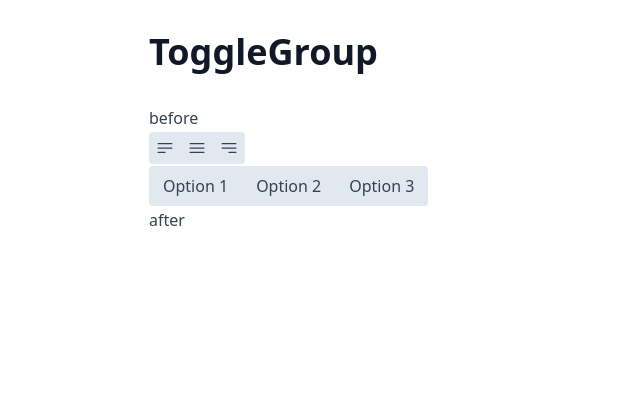
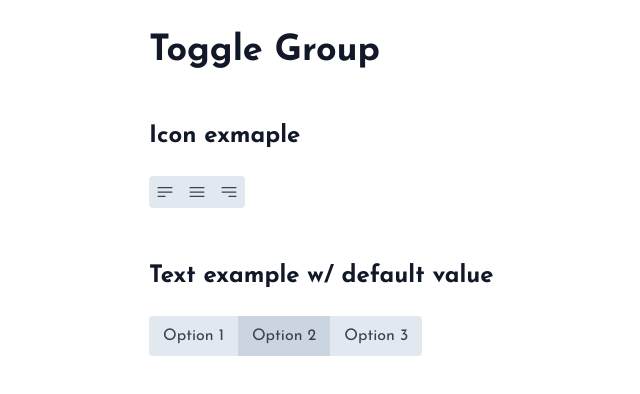
Before and after one commit to joshuawootonn/react-components-from-scratch, a Next.js app: page /toggle-group in a window 1280 px wide. Shown: the top 394 px of the page, without its empty margins (11-651 px from the left). Built offline with nearby package versions, Linux system fonts and the light colour scheme.

Commit message:
feat: roving tabindex and toggle-group components

```diff
--- /dev/null
+++ b/components/roving-tabindex.tsx
@@ -0,0 +1,148 @@
+import isHotkey from 'is-hotkey'
+import {
+    createContext,
+    ReactNode,
+    useCallback,
+    useContext,
+    useRef,
+    useState,
+    FocusEvent,
+    KeyboardEvent,
+    ComponentPropsWithoutRef,
+} from 'react'
+
+type RovingTabindexItem = {
+    id: string
+    element: HTMLElement
+}
+
+function wrapArray<T>(array: T[], startIndex: number) {
+    return array.map((_, index) => array[(startIndex + index) % array.length])
+}
+
+function focusFirst(candidates: HTMLElement[]) {
+    const previousFocus = document.activeElement
+    while (document.activeElement === previousFocus && candidates.length > 0) {
+        candidates.shift()?.focus()
+    }
+}
+
+const RovingTabindexContext = createContext<{
+    currentRovingTabindexValue: string | null
+    focus: (id: string) => void
+    onShiftTab: () => void
+    getOrderedItems: () => RovingTabindexItem[]
+}>({
+    currentRovingTabindexValue: null,
+    focus: () => {},
+    onShiftTab: () => {},
+    getOrderedItems: () => [],
+})
+
+type RovingTabindexRootBaseProps = {
+    children: ReactNode | ReactNode[]
+    active: string | null
+    elementsById: Map<string, HTMLElement>
+}
+
+type RovingTabindexRootProps = RovingTabindexRootBaseProps &
+    Omit<ComponentPropsWithoutRef<'div'>, keyof RovingTabindexRootBaseProps>
+
+export function RovingTabindexRoot({
+    children,
+    active,
+    elementsById,
+    ...props
+}: RovingTabindexRootProps) {
+    const [isShiftTabbing, setIsShiftTabbing] = useState(false)
+    const [currentRovingTabindexValue, setCurrentRovingTabindexValue] = useState<string | null>(
+        null,
+    )
+    const wrapperRef = useRef<HTMLDivElement | null>(null)
+
+    const getOrderedItems = useCallback(() => {
+        if (!wrapperRef.current || !elementsById) return []
+        const domElements = Array.from(
+            wrapperRef.current.querySelectorAll('[data-roving-tabindex-item]'),
+        )
+
+        return Array.from(elementsById)
+            .sort((a, b) => domElements.indexOf(a[1]) - domElements.indexOf(b[1]))
+            .map(([id, element]) => ({ id, element }))
+    }, [elementsById])
+
+    return (
+        <RovingTabindexContext.Provider
+            value={{
+                focus: function (id: string) {
+                    setCurrentRovingTabindexValue(id)
+                },
+                onShiftTab: function () {
+                    setIsShiftTabbing(true)
+                },
+                currentRovingTabindexValue,
+                getOrderedItems,
+            }}
+        >
+            <div
+                tabIndex={isShiftTabbing ? -1 : 0}
+                onFocus={e => {
+                    if (isShiftTabbing) return
+                    const orderedItems = getOrderedItems()
+                    if (orderedItems.length === 0) return
+
+                    const candidates = [
+                        elementsById.get(currentRovingTabindexValue ?? ''),
+                        elementsById.get(active ?? ''),
+                        ...orderedItems.map(i => i.element),
+                    ].filter((element): element is HTMLElement => element != null)
+
+                    focusFirst(candidates)
+                }}
+                onBlur={() => setIsShiftTabbing(false)}
+                ref={wrapperRef}
+                {...props}
+            >
+                {children}
+            </div>
+        </RovingTabindexContext.Provider>
+    )
+}
+
+export const useRovingTabindex = function (id: string) {
+    const { currentRovingTabindexValue, focus, onShiftTab, getOrderedItems } =
+        useContext(RovingTabindexContext)
+    return {
+        currentRovingTabindexValue,
+        onKeyDown: (e: KeyboardEvent) => {
+            if (isHotkey('shift+tab', e)) {
+                onShiftTab()
+                return
+            }
+
+            const orderedItems = getOrderedItems()
+            if (orderedItems.length === 0) return
+
+            if (isHotkey('down', e) || isHotkey('right', e)) {
+                const currIndex = orderedItems.findIndex(item => item.id === id)
+                const candidates = wrapArray(orderedItems, currIndex + 1).map(item => item.element)
+                focusFirst(candidates)
+            } else if (isHotkey('up', e) || isHotkey('left', e)) {
+                const currIndex = orderedItems.findIndex(item => item.id === id)
+                const candidates = wrapArray(orderedItems.reverse(), currIndex + 1).map(
+                    item => item.element,
+                )
+                focusFirst(candidates)
+            } else if (isHotkey('home', e)) {
+                focusFirst(orderedItems.map(item => item.element))
+            } else if (isHotkey('end', e)) {
+                focusFirst(orderedItems.map(item => item.element).reverse())
+            }
+        },
+        onFocus: (e: FocusEvent) => {
+            e.stopPropagation()
+            focus(id)
+        },
+        ['data-roving-tabindex-item']: true,
+    }
+}
--- a/components/toggle-group.tsx
+++ b/components/toggle-group.tsx
@@ -2,189 +2,121 @@ import clsx from 'clsx'
 import isHotkey from 'is-hotkey'
 import {
     createContext,
-    SetStateAction,
-    Dispatch,
     ReactNode,
     useContext,
     useMemo,
     useState,
-    useId,
-    FocusEvent,
     KeyboardEvent,
     MouseEvent,
-    useRef,
-    useCallback,
+    ComponentPropsWithoutRef,
 } from 'react'
 
+import { RovingTabindexRoot, useRovingTabindex } from './roving-tabindex'
+
 const ToggleGroupContext = createContext<{
-    selectedId: string | null
-    focusedId: string | null
-    select: Dispatch<SetStateAction<string | null>>
-    focus: Dispatch<SetStateAction<string | null>>
-    onShiftTab: () => void
+    value: string | null
+    onChange: (value: string) => void
     registerNode: (id: string, element: HTMLElement) => void
     deregisterNode: (id: string) => void
-    getToggleItems: () => { id: string; element: HTMLElement }[]
 }>({
-    selectedId: null,
-    focusedId: null,
-    select: () => {},
-    focus: () => {},
-    onShiftTab: () => {},
+    value: null,
+    onChange: () => {},
     registerNode: () => {},
     deregisterNode: () => {},
-    getToggleItems: () => [],
 })
 
-type ToggleGroupProps = {
+type ToggleGroupBaseProps = {
     children: ReactNode | ReactNode[]
+    value: string | null
+    onChange: (value: string) => void
 }
 
-export function ToggleGroup({ children }: ToggleGroupProps) {
-    const [selectedId, select] = useState<string | null>(null)
-    const [focusedId, focus] = useState<string | null>(null)
-    const elements = useRef<Map<string, HTMLElement>>(new Map())
-    const wrapperRef = useRef<HTMLDivElement | null>(null)
-    const [isShiftTabbing, setIsShiftTabbing] = useState(false)
+type ToggleGroupProps = ToggleGroupBaseProps &
+    Omit<ComponentPropsWithoutRef<'div'>, keyof ToggleGroupBaseProps>
 
-    const getToggleItems = useCallback(() => {
-        if (!wrapperRef.current || !elements.current) return []
-        const domElements = Array.from(wrapperRef.current.querySelectorAll('[data-toggle-group]'))
+export function ToggleGroup({ value, onChange, children, ...props }: ToggleGroupProps) {
+    const [elements] = useState<Map<string, HTMLElement>>(new Map())
 
-        return Array.from(elements.current)
-            .sort((a, b) => domElements.indexOf(a[1]) - domElements.indexOf(b[1]))
-            .map(([id, element]) => ({ id, element }))
-    }, [wrapperRef, elements])
-
-    const value = useMemo(
+    const providerValue = useMemo(
         () => ({
-            focusedId,
-            focus,
-            selectedId,
-            select,
-            onShiftTab: function () {
-                setIsShiftTabbing(true)
-            },
+            value,
+            onChange,
             registerNode: function (id: string, element: HTMLElement) {
-                console.log('register', id)
-                elements.current.set(id, element)
+                elements.set(id, element)
             },
             deregisterNode: function (id: string) {
-                console.log('deregister', id)
-
-                elements.current.delete(id)
+                elements.delete(id)
             },
-            getToggleItems,
         }),
-        [focusedId, getToggleItems, selectedId],
+        [elements, onChange, value],
     )
 
     return (
-        <ToggleGroupContext.Provider value={value}>
-            <div
-                tabIndex={isShiftTabbing ? -1 : 0}
-                onFocus={e => {
-                    if (isShiftTabbing) return
-                    const toggleItems = getToggleItems()
-                    if (toggleItems.length === 0) return
-
-                    const focusIndex = toggleItems.findIndex(item => item.id === focusedId)
-
-                    if (focusIndex !== -1) return toggleItems[focusIndex].element.focus()
-
-                    const selectedIndex = toggleItems.findIndex(item => item.id === selectedId)
-
-                    if (selectedIndex !== -1) return toggleItems[selectedIndex].element.focus()
-
-                    return toggleItems[0].element.focus()
-                }}
-                onBlur={() => setIsShiftTabbing(false)}
-                ref={wrapperRef}
-            >
+        <ToggleGroupContext.Provider value={providerValue}>
+            <RovingTabindexRoot role="group" active={value} elementsById={elements} {...props}>
                 {children}
-            </div>
+            </RovingTabindexRoot>
         </ToggleGroupContext.Provider>
     )
 }
 
-const useToggleContext = function () {
-    const id = useId()
+const useToggleContext = function (value: string) {
+    const { currentRovingTabindexValue, ...props } = useRovingTabindex(value)
     const {
-        selectedId,
-        focusedId,
-        select,
-        focus,
+        value: currentValue,
+        onChange,
         registerNode,
-        onShiftTab,
         deregisterNode,
-        getToggleItems,
     } = useContext(ToggleGroupContext)
 
     return {
+        ...props,
         ref: (element: HTMLElement | null) =>
-            element != null ? registerNode(id, element) : deregisterNode(id),
-        isSelected: selectedId === id,
-        tabIndex: focusedId === id ? 0 : -1,
+            element != null ? registerNode(value, element) : deregisterNode(value),
+        isSelected: currentValue === value,
+        tabIndex: currentRovingTabindexValue === value ? 0 : -1,
         onClick: (e: MouseEvent) => {
             e.stopPropagation()
-            select(id)
-        },
-        onFocus: (e: FocusEvent) => {
-            e.stopPropagation()
-            focus(id)
+            onChange(value)
         },
         onKeyDown: (e: KeyboardEvent) => {
             e.stopPropagation()
-
-            if (isHotkey('shift+tab', e)) {
-                onShiftTab()
-                return
+            if (isHotkey('space', e)) {
+                onChange(value)
             }
-
-            const toggleItems = getToggleItems()
-            if (toggleItems.length === 0) return
-
-            if (isHotkey('down', e) || isHotkey('right', e)) {
-                const currIndex = toggleItems.findIndex(item => item.id === id)
-                const nextIndex = currIndex === toggleItems.length - 1 ? 0 : currIndex + 1
-                toggleItems[nextIndex].element.focus()
-            } else if (isHotkey('up', e) || isHotkey('left', e)) {
-                const currIndex = toggleItems.findIndex(item => item.id === id)
-                const prevIndex = currIndex === 0 ? toggleItems.length - 1 : currIndex - 1
-                toggleItems[prevIndex].element.focus()
-            } else if (isHotkey('home', e)) {
-                toggleItems[0].element.focus()
-            } else if (isHotkey('end', e)) {
-                toggleItems[toggleItems.length - 1].element.focus()
-            } else if (isHotkey('space', e)) {
-                select(id)
-            }
+            props.onKeyDown(e)
         },
-        select,
     }
 }
 
-type ToggleGroupButtonProps = {
+type ToggleGroupButtonBaseProps = {
     className?: string
+    value: string
     children: ReactNode
 }
 
-export function ToggleGroupButton({ children, className }: ToggleGroupButtonProps) {
-    const { ref, isSelected, onClick, onFocus, onKeyDown, tabIndex } = useToggleContext()
+type ToggleGroupButtonProps = ToggleGroupButtonBaseProps &
+    Omit<ComponentPropsWithoutRef<'button'>, keyof ToggleGroupButtonBaseProps>
+
+export function ToggleGroupButton({
+    children,
+    value,
+    className,
+    ...props
+}: ToggleGroupButtonProps) {
+    const { isSelected, ...toggleProps } = useToggleContext(value)
 
     return (
         <button
-            data-toggle-group
-            ref={ref}
-            tabIndex={tabIndex}
-            onFocus={onFocus}
-            onKeyDown={onKeyDown}
-            onClick={onClick}
+            role="radio"
+            aria-checked={isSelected}
             className={clsx(
                 className,
                 'bg-slate-200 p-1 first:rounded-l last:rounded-r hover:bg-slate-300 outline-none border-2 border-transparent focus:border-slate-400',
                 isSelected && 'bg-slate-300',
             )}
+            {...toggleProps}
+            {...props}
         >
             {children}
         </button>
--- a/package.json
+++ b/package.json
@@ -10,7 +10,7 @@
   },
   "dependencies": {
     "@heroicons/react": "^2.0.13",
-    "@next/font": "13.1.1",
+    "@next/font": "^13.1.1",
     "@types/node": "18.11.18",
     "@types/react": "18.0.26",
     "@types/react-dom": "18.0.10",
--- a/pages/_app.tsx
+++ b/pages/_app.tsx
@@ -1,6 +1,19 @@
-import '../styles/globals.css'
+import { Josefin_Sans } from '@next/font/google'
 import type { AppProps } from 'next/app'
 
+import '../styles/globals.css'
+
+const josie = Josefin_Sans({
+    subsets: ['latin'],
+    variable: '--josie-font',
+})
+
 export default function App({ Component, pageProps }: AppProps) {
-  return <Component {...pageProps} />
+    return (
+        <>
+            <main className={`${josie.variable} font-sans`}>
+                <Component {...pageProps} />
+            </main>
+        </>
+    )
 }
--- a/pages/toggle-group.tsx
+++ b/pages/toggle-group.tsx
@@ -1,30 +1,44 @@
 import { Bars3BottomLeftIcon, Bars3BottomRightIcon, Bars3Icon } from '@heroicons/react/24/outline'
+import { useState } from 'react'
 
 import { ToggleGroup, ToggleGroupButton } from '../components/toggle-group'
 
 export default function ToggleGroupPage() {
+    const [textAlignment, setTextAlignment] = useState<string | null>(null)
+    const [currentOption, setOption] = useState<string | null>('two')
+
     return (
-        <div className="max-w-5xl p-4 lg:p-8 mx-auto prose">
-            <h1>ToggleGroup</h1>
-            <button> before</button>
-            <ToggleGroup>
-                <ToggleGroupButton>
+        <div className="max-w-5xl p-4 lg:p-8 mx-auto prose prose-headings:font-700">
+            <h1 className="font-sans">Toggle Group</h1>
+
+            <h2>Icon exmaple</h2>
+            <ToggleGroup
+                value={textAlignment}
+                onChange={setTextAlignment}
+                aria-label="Text Alignment"
+            >
+                <ToggleGroupButton value="left" aria-label="Left Align">
                     <Bars3BottomLeftIcon className="h-5 w-5" />
                 </ToggleGroupButton>
-                <ToggleGroupButton>
+                <ToggleGroupButton value="center" aria-label="Center Align">
                     <Bars3Icon className="h-5 w-5" />
                 </ToggleGroupButton>
-                <ToggleGroupButton>
+                <ToggleGroupButton value="right" aria-label="Right Align">
                     <Bars3BottomRightIcon className="h-5 w-5" />
                 </ToggleGroupButton>
             </ToggleGroup>
-
-            <ToggleGroup>
-                <ToggleGroupButton className="px-3">Option 1</ToggleGroupButton>
-                <ToggleGroupButton className="px-3">Option 2</ToggleGroupButton>
-                <ToggleGroupButton className="px-3">Option 3</ToggleGroupButton>
+            <h2>Text example w/ default value</h2>
+            <ToggleGroup value={currentOption} onChange={setOption} aria-label="Option selector">
+                <ToggleGroupButton value="one" className="px-3">
+                    Option 1
+                </ToggleGroupButton>
+                <ToggleGroupButton value="two" className="px-3">
+                    Option 2
+                </ToggleGroupButton>
+                <ToggleGroupButton value="three" className="px-3">
+                    Option 3
+                </ToggleGroupButton>
             </ToggleGroup>
-            <button> after</button>
         </div>
     )
 }
--- a/tailwind.config.js
+++ b/tailwind.config.js
@@ -5,7 +5,7 @@ module.exports = {
     theme: {
         extend: {
             fontFamily: {
-                sans: ['Josefin Sans', ...defaultTheme.fontFamily.sans],
+                sans: ['var(--josie-font)', ...defaultTheme.fontFamily.sans],
             },
             colors: {
                 pink: '#FE65B7',
```
Also changed, not shown: 1 other file (tests, documents, lock files or other folders).
